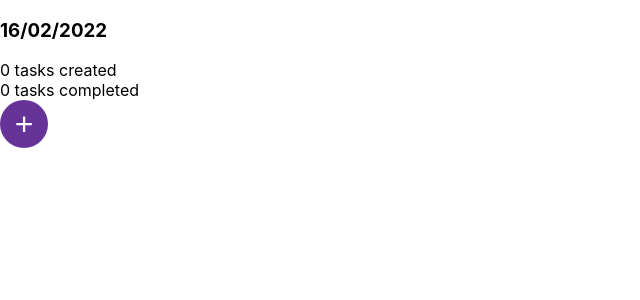
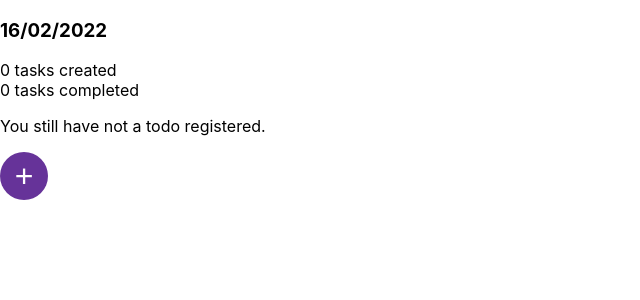
Before and after one commit to LuisGhz/react-todo-app, a React (Create React App) app: page / in a window 1280 px wide. Shown: the top 300 px of the page, without its empty margins (0-640 px from the left). Built offline with nearby package versions, Linux system fonts and the light colour scheme.

Commit message:
Integrate TodoList component

```diff
--- a/src/pages/Home.jsx
+++ b/src/pages/Home.jsx
@@ -1,5 +1,6 @@
 import { AddTodoButton } from "components/AddTodoButton";
 import { TodoHeader } from "components/TodoHeader";
+import { TodoList } from "components/TodoList";
 
 export const Home = () => {
   return (
@@ -7,7 +8,9 @@ export const Home = () => {
       <section className="todo__header">
         <TodoHeader />
       </section>
-      <section className="todo__todo-list"></section>
+      <section className="todo__todo-list">
+        <TodoList />
+      </section>
       <AddTodoButton />
     </section>
   );
```
